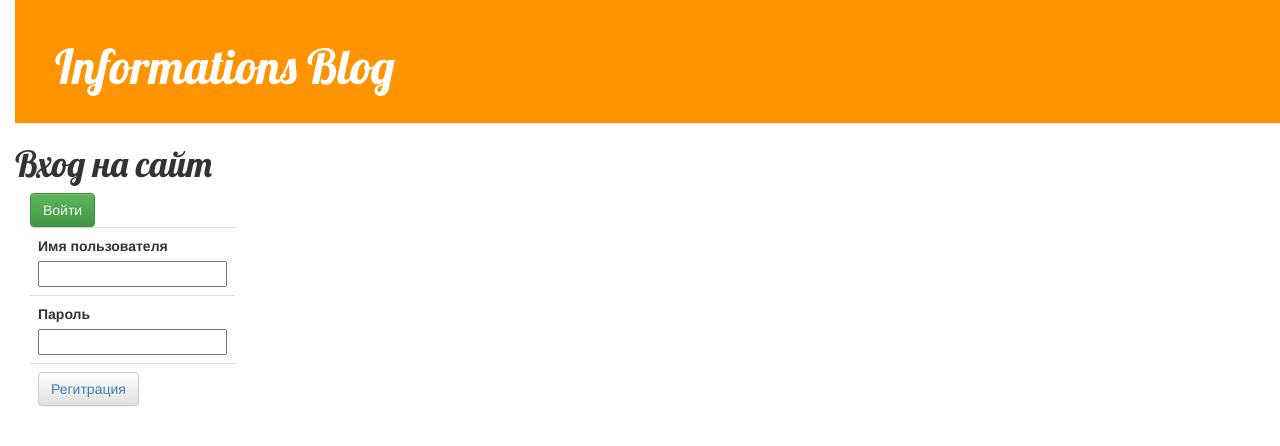
After one commit to elixirpig/my_first_blog, a Django app: page /login/ in a window 1280 px wide. The commit adds this page. Shown: the top 446 px of the page. Run offline with Django 3.2, Linux system fonts and the light colour scheme; some libraries are stand-ins or nearby versions.

Commit message:
Add registration

```diff
--- a/blog/forms.py
+++ b/blog/forms.py
@@ -1,4 +1,7 @@
 from django import forms
+from django.contrib.auth.forms import UserCreationForm
+from django.contrib.auth.models import User
+
 from .models import Post
 
 
--- a/blog/models.py
+++ b/blog/models.py
@@ -1,6 +1,6 @@
+from django.contrib.auth.forms import UserCreationForm
 from django.db import models
 from django.utils import timezone
-
 
 class Post(models.Model):
     author = models.ForeignKey('auth.User')
@@ -16,4 +16,4 @@ class Post(models.Model):
         self.save()
 
     def __str__(self):
-        return self.title
+        return self.titlem
--- a/blog/static/css/blog.css
+++ b/blog/static/css/blog.css
@@ -53,3 +53,15 @@
     .post h1 a, .post h1 a:visited {
         color: #000000;
     }
+    .register{
+        width: 700px;
+        height: 500px;
+        margin-left: 350px;
+        border: solid 2px #808080;
+    }
+    .register h1{
+        text-align: center;
+    }
+    .register .button{
+        margin-left: 255px;
+    }
--- a/blog/templates/blog/base.html
+++ b/blog/templates/blog/base.html
@@ -11,6 +11,7 @@
 </head>
     <body>
         <div class="page-header">
+            <a href="{% url 'login' %}" class="top-menu"><span class="glyphicon glyphicon-log-in"></span></a>
             {% if user.is_authenticated %}
                 <a href="{% url 'post_new' %}" class="top-menu"><span class="glyphicon glyphicon-plus"></span></a>
             {% endif %}
--- /dev/null
+++ b/blog/templates/blog/login.html
@@ -0,0 +1,44 @@
+{% load staticfiles %}
+<!DOCTYPE html>
+<html>
+  <head>
+    <title>Авторизация </title>
+      <meta charset="UTF-8">
+    <title>Title</title>
+    <link rel="stylesheet" href="//maxcdn.bootstrapcdn.com/bootstrap/3.2.0/css/bootstrap.min.css">
+    <link rel="stylesheet" href="//maxcdn.bootstrapcdn.com/bootstrap/3.2.0/css/bootstrap-theme.min.css">
+    <link rel="stylesheet" href="{% static 'css/blog.css' %}">
+    <link href="https://fonts.googleapis.com/css?family=Lobster&subset=latin,cyrillic" rel="stylesheet" type="text/css">
+  </head>
+  <body>
+        <div class="page-header">
+            <h1><a href="/">Informations Blog</a></h1>
+        </div>
+            <h1>Вход на сайт</h1>
+        <div class="col-md-2">
+        <form action="" method="post" role="form">
+          {% csrf_token %}
+        <table class="table">
+                    <tbody>
+            <tr><td>
+            <label for="username">Имя пользователя</label>
+            <input type="text" name="username" id="username">
+            </tr></td>
+
+            <tr><td>
+            <label for="password">Пароль</label>
+            <input type="password" name="password" id="password">
+            <tr></tr>
+
+            </tr></td>
+            {% if login_error %}
+                <label class="error">{{ login_error }}</label>
+            {% endif %}
+            <tr><dr>
+          <input class="btn btn-success" type="submit" value="Войти">
+          <th><div class="btn btn-default"><a href="{% url 'register' %}">Регитрация</a></div></th>
+                </tr></td>
+          </tr></td>
+        </tbody></table>
+        </form>
+        </div>
--- a/blog/urls.py
+++ b/blog/urls.py
@@ -6,4 +6,6 @@ urlpatterns = [
     url(r'^post/(?P<pk>[0-9]+)/$', views.post_detail, name='post_detail'),
     url(r'^post/new/$', views.post_new, name='post_new'),
     url(r'^post/(?P<pk>[0-9]+)/edit/$', views.post_edit, name='post_edit'),
+    url(r'^register/$', views.register, name='register'),
+    url(r'^login/$', views.login, name='login'),
 ]
--- a/blog/views.py
+++ b/blog/views.py
@@ -1,8 +1,10 @@
-from django.shortcuts import render
+from django.contrib import auth
+from django.template.context_processors import csrf
 from django.utils import timezone
 from .models import Post
-from django.shortcuts import render, get_object_or_404, redirect
+from django.shortcuts import render, get_object_or_404, redirect, render_to_response
 from .forms import PostForm
+from django.contrib.auth.forms import UserCreationForm
 
 
 def post_list(request):
@@ -42,3 +44,37 @@ def post_edit(request, pk):
     else:
         form = PostForm(instance=post)
     return render(request, 'blog/post_edit.html', {'form': form})
+
+
+def register(request):
+    args = {}
+    args.update(csrf(request))
+    args['form'] = UserCreationForm()
+    if request.POST:
+        newuser_form = UserCreationForm(request.POST)
+        if newuser_form.is_valid():
+            newuser_form.save()
+            newuser = auth.authenticate(username=newuser_form.cleaned_data['username'],
+                                        password=newuser_form.cleaned_data['password2'])
+            auth.login(request, newuser)
+            return redirect('login')
+        else:
+            args['form'] = newuser_form
+    return render_to_response('blog/register.html', args)
+
+
+def login(request):
+    args = {}
+    args.update(csrf(request))
+    if request.POST:
+        username = request.POST.get('username', '')
+        password = request.POST.get('password', '')
+        user = auth.authenticate(username=username, password=password)
+        if user is not None:
+            auth.login(request, user)
+            return redirect('post_list')
+        else:
+            args['login_error'] = 'Пользователь не найден'
+            return render_to_response('blog/login.html', args)
+    else:
+        return render_to_response('blog/login.html', args)
--- a/mysite/settings.py
+++ b/mysite/settings.py
@@ -25,7 +25,7 @@ SECRET_KEY = '9_m@b2$z$$+k0b6m^kybe&q-&z4r#n59kw7=i44pn)(krbx$!a'
 # SECURITY WARNING: don't run with debug turned on in production!
 DEBUG = True
 
-ALLOWED_HOSTS = ['emelyanov.pythonanywhere.com',]
+ALLOWED_HOSTS = []
 
 
 # Application definition
@@ -38,6 +38,7 @@ INSTALLED_APPS = [
     'django.contrib.messages',
     'django.contrib.staticfiles',
     'blog',
+
 ]
 
 MIDDLEWARE = [
@@ -105,7 +106,7 @@ AUTH_PASSWORD_VALIDATORS = [
 # Internationalization
 # https://docs.djangoproject.com/en/1.10/topics/i18n/
 
-LANGUAGE_CODE = 'en-us'
+LANGUAGE_CODE = 'ru-RU'
 
 TIME_ZONE = 'UTC'
 
```
Also changed, not shown: blog/templates/blog/register.html (added, +28 -0 lines).
